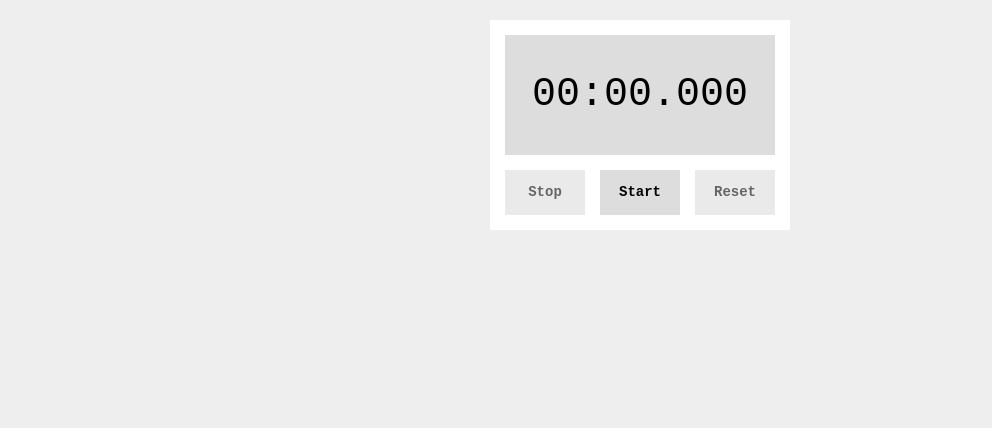
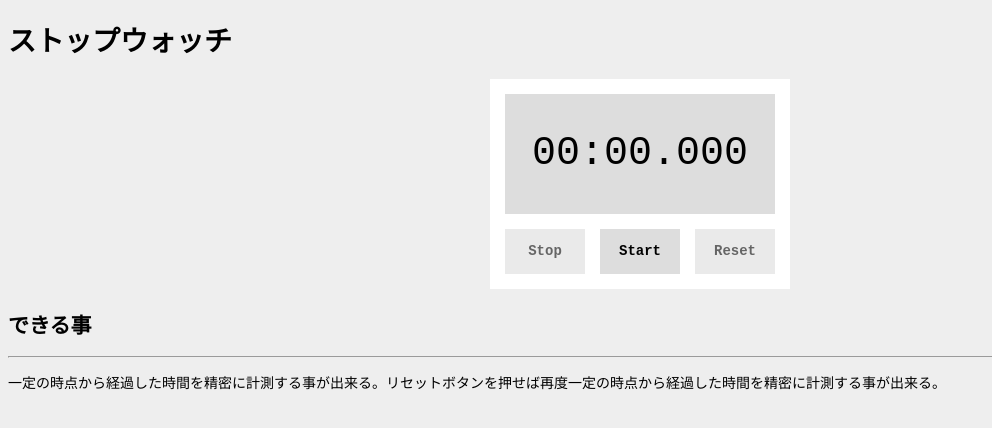
Before and after one commit to kyon-ocho/Time, a plain HTML site: page index.html in a window 1280 px wide. Shown: the whole page, without its empty margins (0-992 px from the left). Drawn offline with Linux system fonts and the light colour scheme.

Commit message:
Update index.html

```diff
--- a/index.html
+++ b/index.html
@@ -3,9 +3,10 @@
   <head>
     <meta charset="utf-8">
     <title>Stopwatch</title>
-    <link rel="stylesheet" href="styles.css">
+    <link rel="stylesheet"href="styles.css">
   </head>
   <body>
+    <h1 class="main-header">ストップウォッチ</h1>
     <div class="container">
       <div id="timer">00:00.000</div>
       <div class="controls">
@@ -14,6 +15,11 @@
         <div class="btn" id="reset">Reset</div>
       </div>
     </div>
+    <div class="explanation">
+      <h2>できる事</h2>
+      <hr>
+      <p class="itemprop">一定の時点から経過した時間を精密に計測する事が出来る。リセットボタンを押せば再度一定の時点から経過した時間を精密に計測する事が出来る。</p>
+    </div>
 
     <script src="main.js"></script>
   </body>
```
